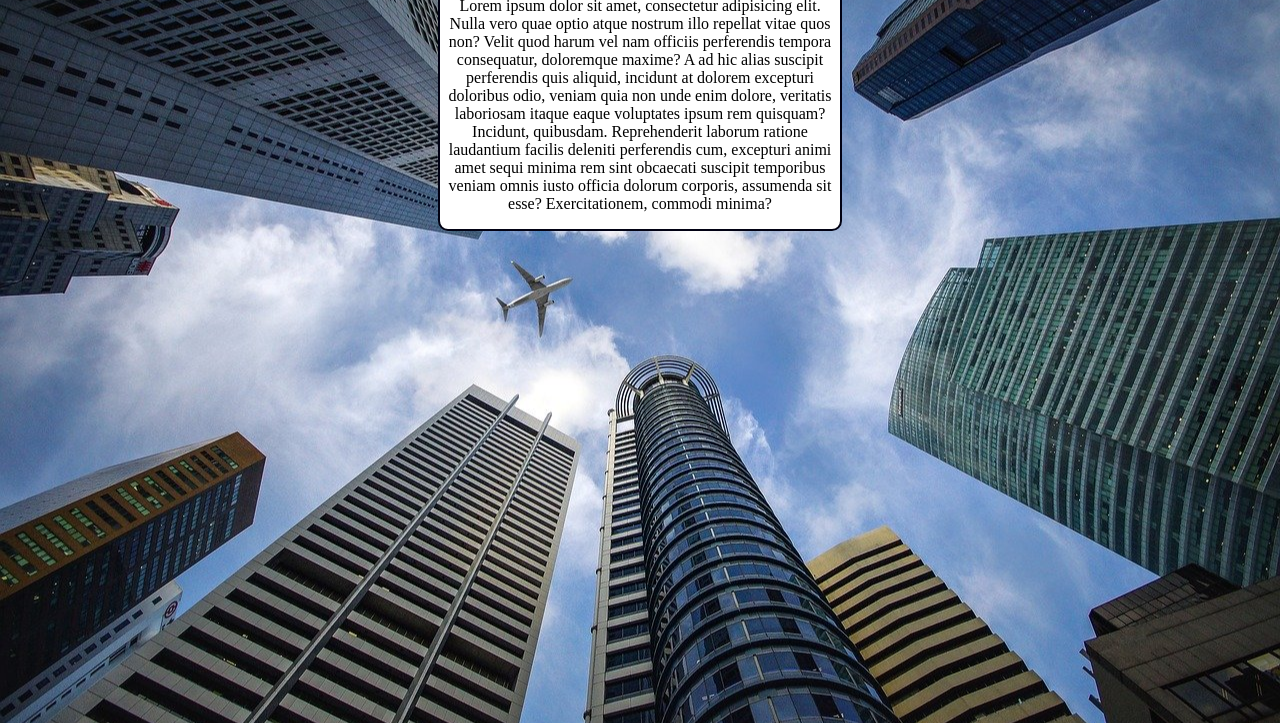
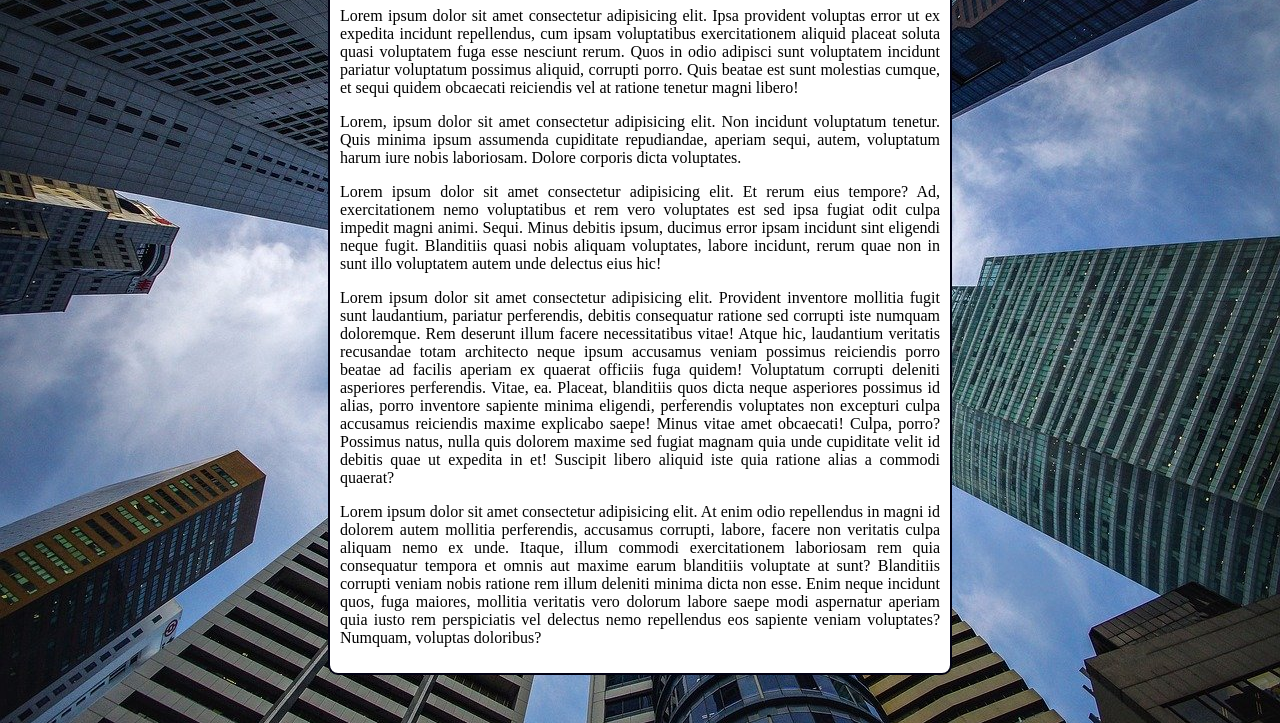
Before and after one commit to RafaelCostaSIlva1501/html5-css3, a plain HTML site: page Exercícios/Ex 022/fundo006.html in a window 1280 px wide. Shown: the part 93-816 px from the top of the page. Drawn offline with Linux system fonts and the light colour scheme.

Commit message:
exercicios de background

```diff
--- a/Exercícios/Ex 022/fundo006.html
+++ b/Exercícios/Ex 022/fundo006.html
@@ -8,29 +8,35 @@
     <style>
         body{
             height: 100vh;
-            background-color: black;
-            background-image: url(imagens/wallpaper002.jpg);
-            background-position: center center;
-            background-repeat: no-repeat;
+            background: black url('imagens/wallpaper002.jpg') center center no-repeat fixed;
             background-size: cover;
-
         }
         main{
             background-color: white;
             border: 2px solid rgb(2, 2, 20);
             border-radius: 10px;
+            padding: 10px;
             margin: auto;
-            text-align: center;
-            width: 400px;
+            text-align: justify;
+            max-width: 600px;
         }
     </style>
 </head>
 <body>
     <main>
         <h1>Teste de imagen de fundo</h1>
-        <p>Lorem ipsum dolor sit amet, consectetur adipisicing elit. Nulla vero quae optio atque nostrum illo repellat vitae quos non? Velit quod harum vel nam officiis perferendis tempora consequatur, doloremque maxime?
-        A ad hic alias suscipit perferendis quis aliquid, incidunt at dolorem excepturi doloribus odio, veniam quia non unde enim dolore, veritatis laboriosam itaque eaque voluptates ipsum rem quisquam? Incidunt, quibusdam.
-        Reprehenderit laborum ratione laudantium facilis deleniti perferendis cum, excepturi animi amet sequi minima rem sint obcaecati suscipit temporibus veniam omnis iusto officia dolorum corporis, assumenda sit esse? Exercitationem, commodi minima?</p>
+        <p>Lorem ipsum dolor sit amet consectetur adipisicing elit. Ipsa provident voluptas error ut ex expedita incidunt repellendus, cum ipsam voluptatibus exercitationem aliquid placeat soluta quasi voluptatem fuga esse nesciunt rerum.
+        Quos in odio adipisci sunt voluptatem incidunt pariatur voluptatum possimus aliquid, corrupti porro. Quis beatae est sunt molestias cumque, et sequi quidem obcaecati reiciendis vel at ratione tenetur magni libero!</p>
+        <p>Lorem, ipsum dolor sit amet consectetur adipisicing elit. Non incidunt voluptatum tenetur. Quis minima ipsum assumenda cupiditate repudiandae, aperiam sequi, autem, voluptatum harum iure nobis laboriosam. Dolore corporis dicta voluptates.</p>
+        <p>Lorem ipsum dolor sit amet consectetur adipisicing elit. Et rerum eius tempore? Ad, exercitationem nemo voluptatibus et rem vero voluptates est sed ipsa fugiat odit culpa impedit magni animi. Sequi.
+        Minus debitis ipsum, ducimus error ipsam incidunt sint eligendi neque fugit. Blanditiis quasi nobis aliquam voluptates, labore incidunt, rerum quae non in sunt illo voluptatem autem unde delectus eius hic!</p>
+        <p>Lorem ipsum dolor sit amet consectetur adipisicing elit. Provident inventore mollitia fugit sunt laudantium, pariatur perferendis, debitis consequatur ratione sed corrupti iste numquam doloremque. Rem deserunt illum facere necessitatibus vitae!
+        Atque hic, laudantium veritatis recusandae totam architecto neque ipsum accusamus veniam possimus reiciendis porro beatae ad facilis aperiam ex quaerat officiis fuga quidem! Voluptatum corrupti deleniti asperiores perferendis. Vitae, ea.
+        Placeat, blanditiis quos dicta neque asperiores possimus id alias, porro inventore sapiente minima eligendi, perferendis voluptates non excepturi culpa accusamus reiciendis maxime explicabo saepe! Minus vitae amet obcaecati! Culpa, porro?
+        Possimus natus, nulla quis dolorem maxime sed fugiat magnam quia unde cupiditate velit id debitis quae ut expedita in et! Suscipit libero aliquid iste quia ratione alias a commodi quaerat?</p>
+        <p>Lorem ipsum dolor sit amet consectetur adipisicing elit. At enim odio repellendus in magni id dolorem autem mollitia perferendis, accusamus corrupti, labore, facere non veritatis culpa aliquam nemo ex unde.
+        Itaque, illum commodi exercitationem laboriosam rem quia consequatur tempora et omnis aut maxime earum blanditiis voluptate at sunt? Blanditiis corrupti veniam nobis ratione rem illum deleniti minima dicta non esse.
+        Enim neque incidunt quos, fuga maiores, mollitia veritatis vero dolorum labore saepe modi aspernatur aperiam quia iusto rem perspiciatis vel delectus nemo repellendus eos sapiente veniam voluptates? Numquam, voluptas doloribus?</p>
     </main>
 </body>
 </html>
```
